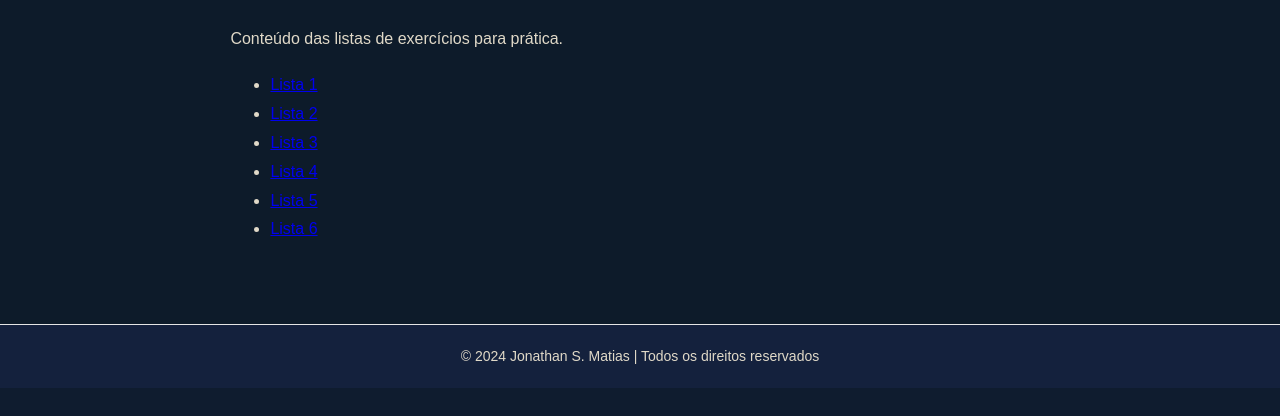
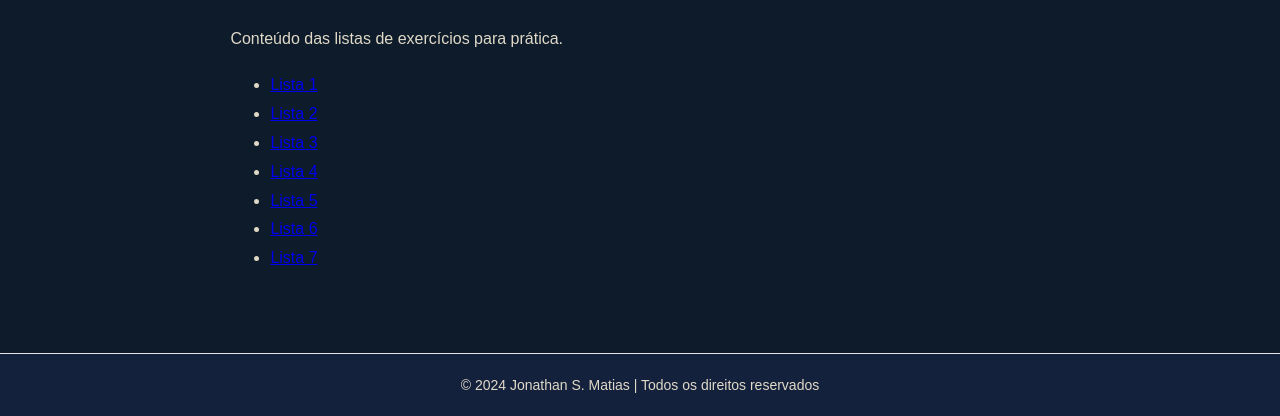
Before and after one commit to jonathanestatistica/webpage, a Flask app: page /ensino/biologia/listas/ in a window 1280 px wide. Shown: the part 456-872 px from the top of the page. Before the commit the page ends 844 px from the top, so only its background shows below. Run offline with Flask 3, Linux system fonts and the light colour scheme.

Commit message:
Add files via upload

```diff
--- a/templates/ensino/biologia/listas.html
+++ b/templates/ensino/biologia/listas.html
@@ -13,6 +13,7 @@
         <li><a href="{{ url_for('static', filename='listas/lista4.pdf') }}" target="_blank">Lista 4</a></li>
         <li><a href="{{ url_for('static', filename='listas/lista5.pdf') }}" target="_blank">Lista 5</a></li>
         <li><a href="{{ url_for('static', filename='listas/lista6.pdf') }}" target="_blank">Lista 6</a></li>
+        <li><a href="{{ url_for('static', filename='listas/lista7.pdf') }}" target="_blank">Lista 7</a></li>
     </ul>
 </div>
 {% endblock %}
```
